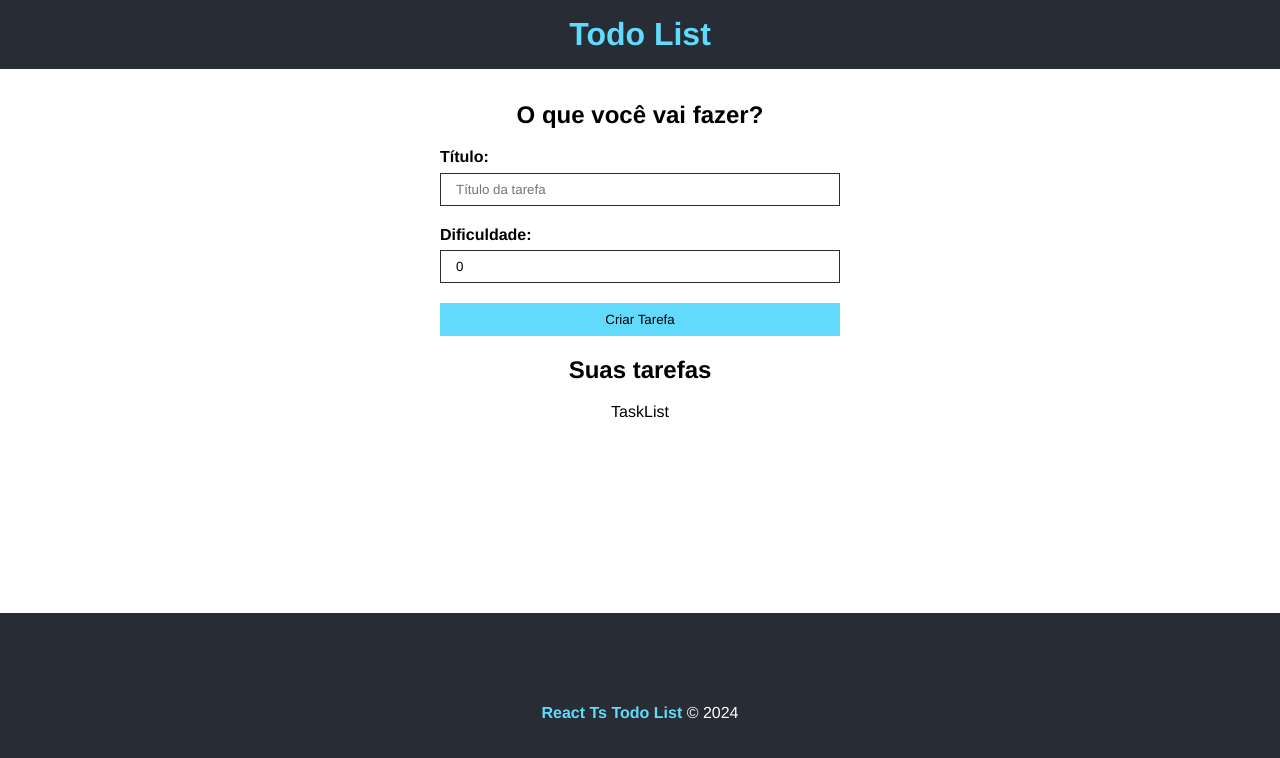
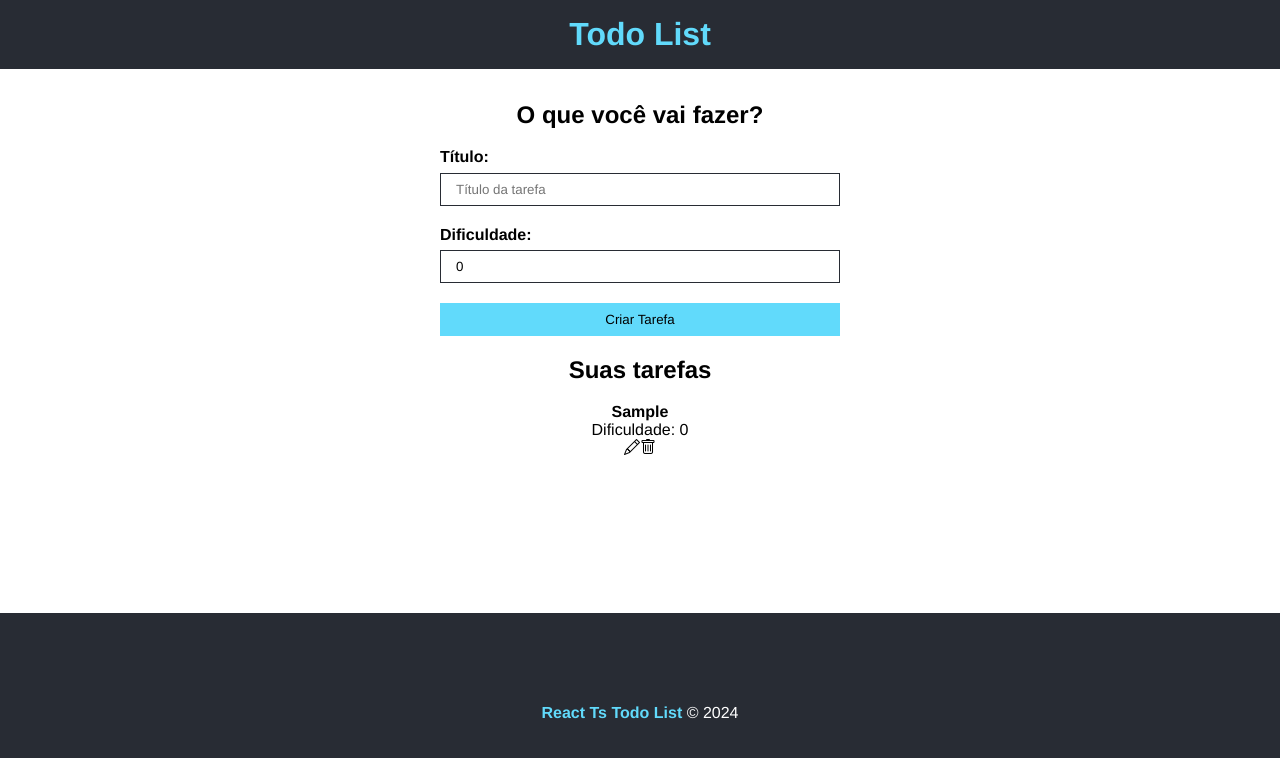
Before and after one commit to alexandrerogeriosn93/project-react-typescript-todo-list, a React (Vite) app: page / in a window 1280 px wide. Both pictures are taken after typing "Sample" into the empty fields and a click on the input "Criar Tarefa". Shown: the top 758 px of the page. Built offline with nearby package versions, Linux system fonts and the light colour scheme.

Commit message:
feat: create function to list all tasks

```diff
--- a/src/App.tsx
+++ b/src/App.tsx
@@ -24,7 +24,7 @@
         </div>
         <div>
           <h2>Suas tarefas</h2>
-          <TaskList />
+          <TaskList taskList={taskList} />
         </div>
       </main>
       <Footer />
--- a/src/components/TaskList.tsx
+++ b/src/components/TaskList.tsx
@@ -1,12 +1,30 @@
+import { ITask } from "../interfaces/Task";
 import styles from "./TaskList.module.css";
 
-type Props = {};
+type Props = {
+  taskList: ITask[];
+};
 
-const TaskList = (props: Props) => {
+const TaskList = ({ taskList }: Props) => {
   return (
-    <div>
-      <p>TaskList</p>
-    </div>
+    <>
+      {taskList.length > 0 ? (
+        taskList.map((task) => (
+          <div key={task.id}>
+            <div>
+              <h4>{task.title}</h4>
+              <p>Dificuldade: {task.difficulty}</p>
+            </div>
+            <div>
+              <i className="bi bi-pencil"></i>
+              <i className="bi bi-trash"></i>
+            </div>
+          </div>
+        ))
+      ) : (
+        <p>Não há tarefas cadastradas</p>
+      )}
+    </>
   );
 };
 
```
